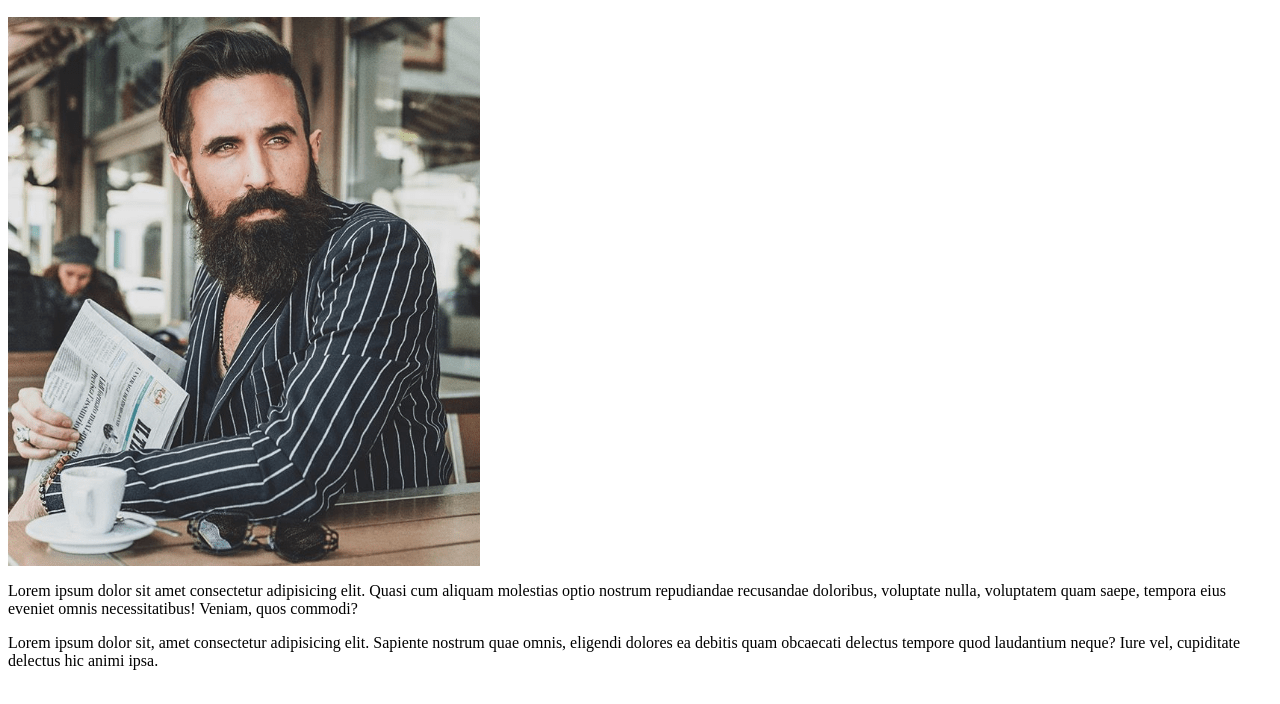
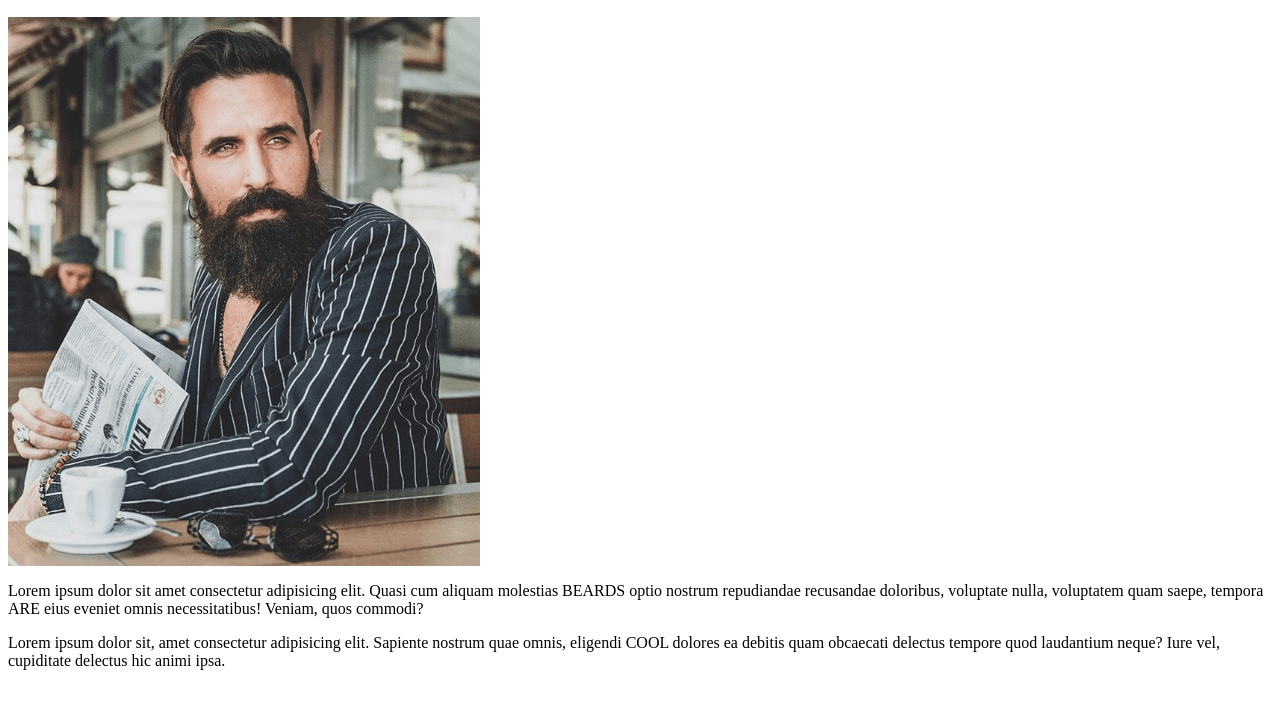
Before and after one commit to boatmountain/boringLecture, a plain HTML site: page index.html in a window 1280 px wide. Shown: the part 96-800 px from the top of the page. Drawn offline with Linux system fonts and the light colour scheme.

Commit message:
Add several BOLD words to describe picture

```diff
--- a/index.html
+++ b/index.html
@@ -9,8 +9,8 @@
     <h1>A Boring Lecture</h1>
     <h2 class="intro">Introduction</h2>
     <img src="img/introImage.png" class="intro" alt="Image of man">
-    <p class="intro">Lorem ipsum dolor sit amet consectetur adipisicing elit. Quasi cum aliquam molestias optio nostrum repudiandae recusandae doloribus, voluptate nulla, voluptatem quam saepe, tempora eius eveniet omnis necessitatibus! Veniam, quos commodi?</p>
-    <p class="intro">Lorem ipsum dolor sit, amet consectetur adipisicing elit. Sapiente nostrum quae omnis, eligendi dolores ea debitis quam obcaecati delectus tempore quod laudantium neque? Iure vel, cupiditate delectus hic animi ipsa.</p>
+    <p class="intro">Lorem ipsum dolor sit amet consectetur adipisicing elit. Quasi cum aliquam molestias BEARDS optio nostrum repudiandae recusandae doloribus, voluptate nulla, voluptatem quam saepe, tempora ARE eius eveniet omnis necessitatibus! Veniam, quos commodi?</p>
+    <p class="intro">Lorem ipsum dolor sit, amet consectetur adipisicing elit. Sapiente nostrum quae omnis, eligendi COOL dolores ea debitis quam obcaecati delectus tempore quod laudantium neque? Iure vel, cupiditate delectus hic animi ipsa.</p>
 
 
 
```
